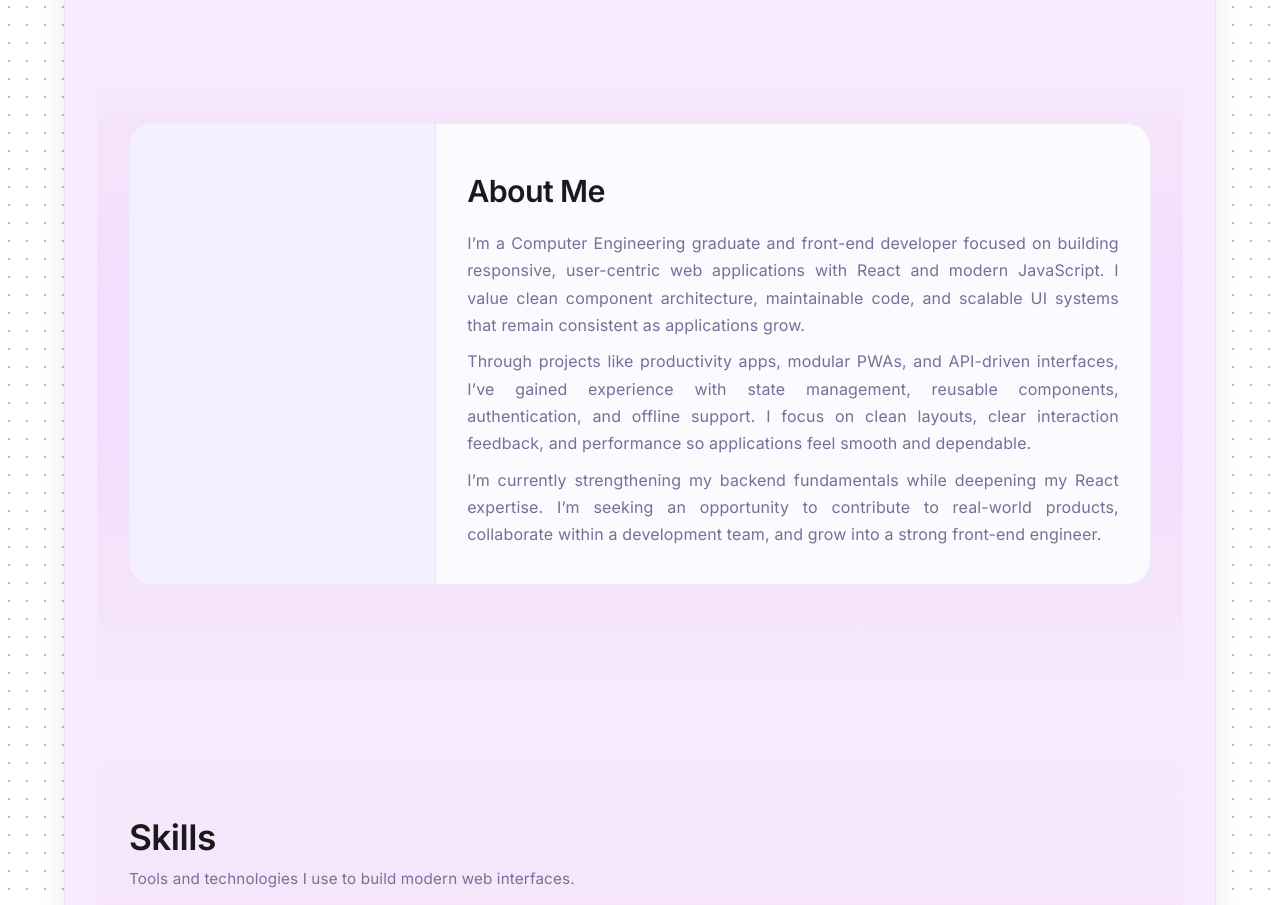
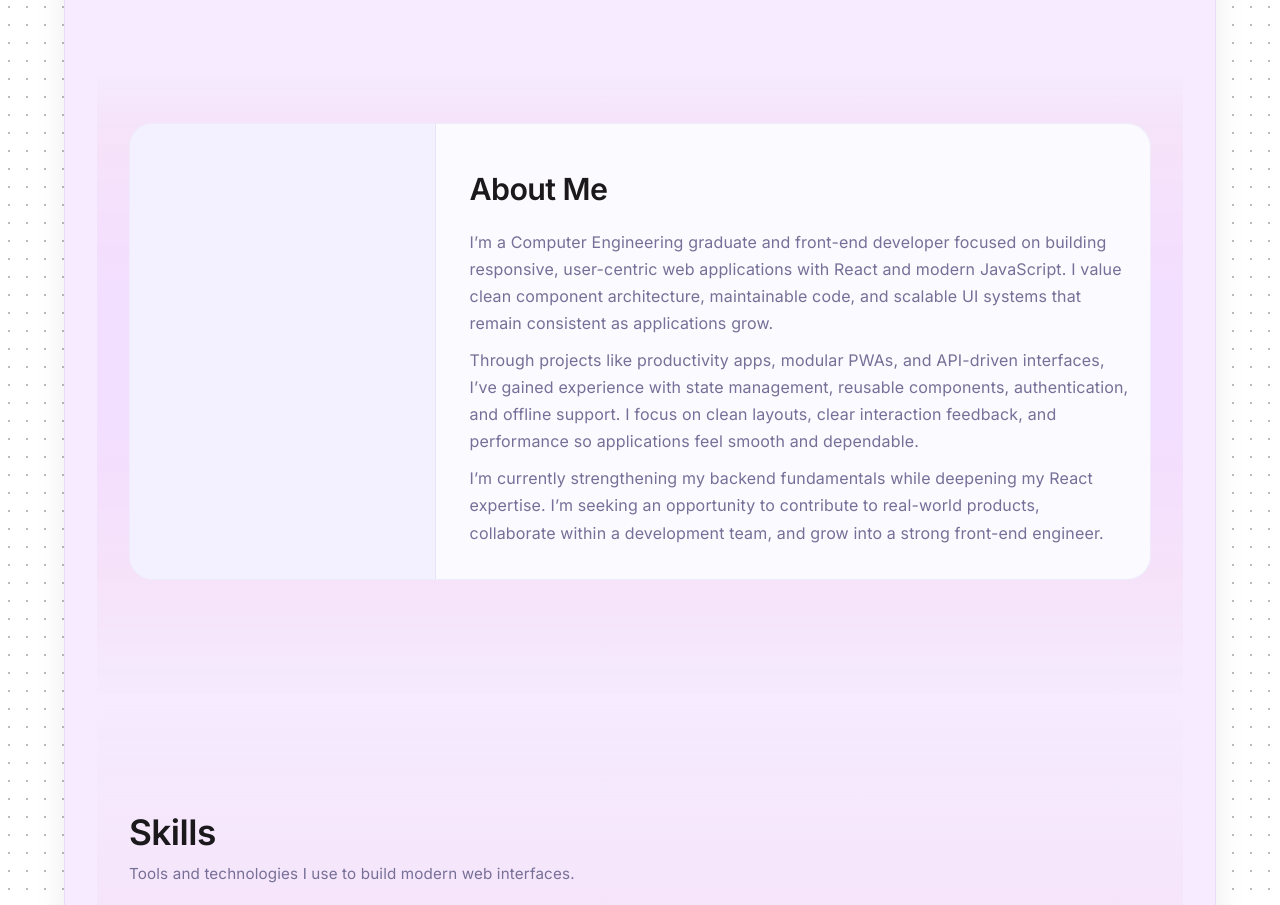
Before and after one commit to sushantshinde7/sushant-portfolio, a React (Vite) app: page / in a window 1280 px wide. Shown: the part 740-1645 px from the top of the page. Built offline with nearby package versions, Linux system fonts and the light colour scheme.

Commit message:
about's content layout is optimized for desktop

```diff
--- a/src/styles/About.css
+++ b/src/styles/About.css
@@ -123,8 +123,8 @@
 ========================= */
 
 .about-content {
-  padding: 2.6rem 1.95rem 2.2rem;
-  max-width: 48.75rem; /* 780px → 48.75rem */
+  padding: 2.5rem 1.3rem 2rem 2.1rem ;
+  max-width: 47rem; /* 780px → 48.75rem */
 }
 
 .about-title {
@@ -138,8 +138,8 @@
   font-size: 1rem;
   line-height: 1.7;
   color: var(--text-muted);
-  max-width: 75ch;
-  text-align: justify;
+  max-width: 68ch;
+  text-align: left;
   text-wrap: pretty;
 }
 
@@ -180,6 +180,10 @@
     padding: 2.5rem;
   }
 
+  .about-content p {
+    text-align: left;
+  }
+
   .about-visual {
     border-right: none;
     border-top: 1px solid var(--border);
```
